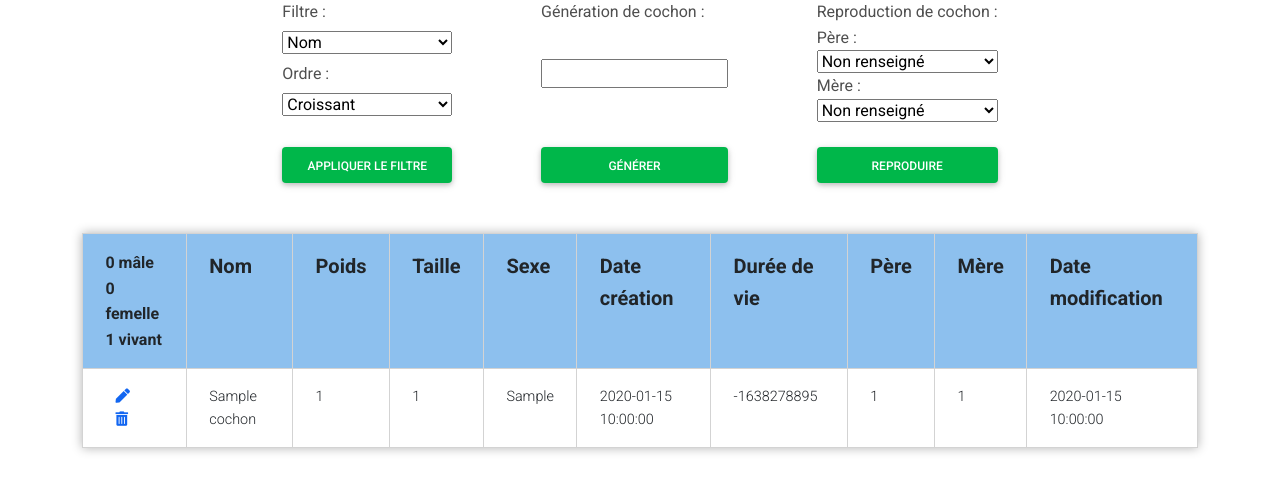
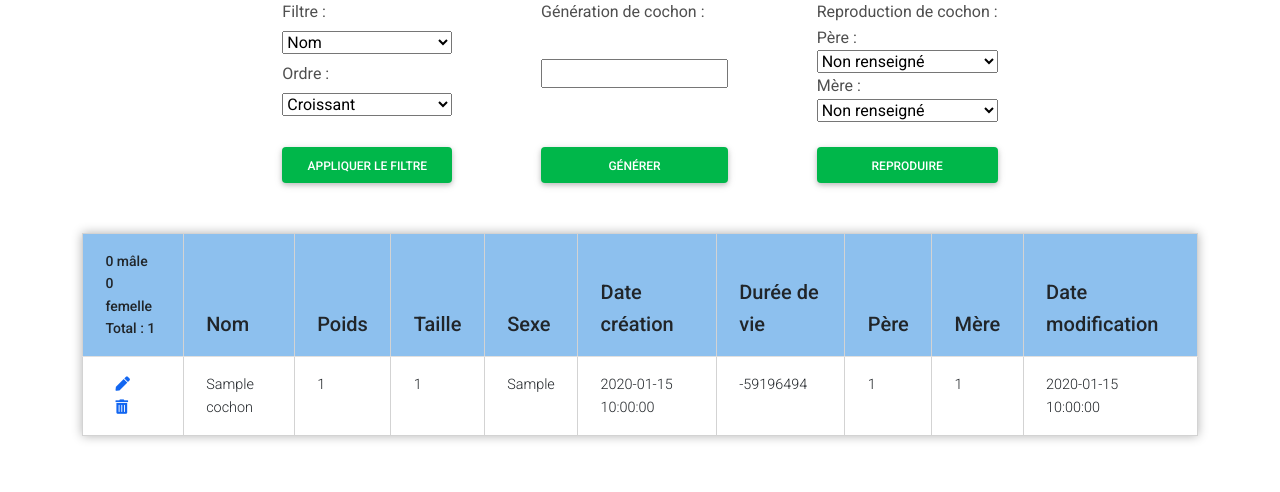
Before and after one commit to CAL3112/GestionCochons, a PHP site: page / in a window 1280 px wide. Shown: the part 228-720 px from the top of the page. Run offline with PHP 8.4, Linux system fonts and the light colour scheme; tables that the repository leaves empty hold one stand-in row (values such as "Sample post"); some libraries are stand-ins or nearby versions.

Commit message:
duree de vie et mort auto

```diff
--- a/ajax/confirm_delete.php
+++ b/ajax/confirm_delete.php
@@ -1,6 +1,6 @@
 <?php
 include('../classes/class_bdd.php');
 $conn = new BDD();
-$conn->UPDATE($_POST['tbldelete'], 'deleted_at', date('Y-m-d H:i:s'), $_POST['iddelete']);
+$conn->Update($_POST['tbldelete'], 'deleted_at', date('Y-m-d H:i:s'), $_POST['iddelete']);
 
 ?>
--- a/liste_cochon.php
+++ b/liste_cochon.php
@@ -52,7 +52,7 @@ if(isset($_POST['gen_cochon'])){
   $Obj_cochon->Set('nom', $nomCochon);
   $Obj_cochon->Set('poids', rand(30 , 250));
   $Obj_cochon->Set('taille', rand(50 , 180));
-  $Obj_cochon->Set('duree_de_vie', rand(600 , 604800));
+  $Obj_cochon->Set('duree_de_vie', rand(60 , 86400));
 }
 
   echo "<p class='note note-success message-creation'>Vous avez créé ".$_POST['nombre_cochon']." cochon"; if($_POST['nombre_cochon'] > 1 ) echo "s </p>";
@@ -70,9 +70,9 @@ if(isset($_POST['reprod_cochon'])){
   if($sexe == 0){$valSexe = "Male";$nomCochon = $tblNomMasculin[rand(0,9)];} else {$valSexe = "Femelle";$nomCochon = $tblNomFeminin[rand(0,9)];};
   $Obj_cochon->Set('sexe', $valSexe);
   $Obj_cochon->Set('nom', $nomCochon);
-  $Obj_cochon->Set('poids', rand(30 , 160));
-  $Obj_cochon->Set('taille', rand(50 , 40));
-  $Obj_cochon->Set('duree_de_vie', rand(6000 , 604800));
+  $Obj_cochon->Set('poids', rand(20 , 160));
+  $Obj_cochon->Set('taille', rand(30 , 40));
+  $Obj_cochon->Set('duree_de_vie', rand(3600 , 86400));
   $Obj_cochon->Set('id_pere', $_POST['pere']);
   $Obj_cochon->Set('id_mere', $_POST['mere']);
 }
@@ -117,6 +117,7 @@ $cochonne = ($Obj_cochon->SelectAllF());
                 <option value="taille" <?php if (isset($_GET['order'])) if ($_GET['order'] == "taille") echo "selected";?> >Taille</option>
                 <option value="sexe" <?php if (isset($_GET['order'])) if ($_GET['order'] == "sexe") echo "selected";?> >Sexe</option>
                 <option value="created_at" <?php if (isset($_GET['order'])) if ($_GET['order'] == "created_at") echo "selected";?> >Date de création</option>
+                <option value="duree_de_vie" <?php if (isset($_GET['order'])) if ($_GET['order'] == "duree_de_vie") echo "selected";?> >Durée de vie</option>
                 <option value="id_pere" <?php if (isset($_GET['order'])) if ($_GET['order'] == "id_pere") echo "selected";?> >Père</option>
                 <option value="id_mere" <?php if (isset($_GET['order'])) if ($_GET['order'] == "id_mere") echo "selected";?> >Mère</option>
                 <option value="updated_at" <?php if (isset($_GET['order'])) if ($_GET['order'] == "updated_at") echo "selected";?> >Date de modification</option>
@@ -159,27 +160,33 @@ $cochonne = ($Obj_cochon->SelectAllF());
 
 
 
-<table class="table table-cochon">
+<table id="table_id" class="display table table-cochon">
+    <thead>
     <tr>
-        <td>
+        <th>
             <?php echo $nb_cochon[0][0]." mâle";if($nb_cochon[0][0] > 1) echo "s";echo "<br>";?>
             <?php echo $nb_cochonne[0][0]." femelle";if($nb_cochonne[0][0] > 1) echo "s";echo "<br>";?>
-            <?php echo $nb_cochon_total[0][0]." vivant";if($nb_cochon_total[0][0] > 1) echo "s";echo "<br>";?>
-        </td>
-        <td>Nom</td>
-        <td>Poids</td>
-        <td>Taille</td>
-        <td>Sexe</td>
-        <td>Date création</td>
-        <td>Durée de vie</td>
-        <td>Père</td>
-        <td>Mère</td>
-        <td>Date modification</td>
+            <?php echo " Total : ".$nb_cochon_total[0][0]."<br>";?>
+        </th>
+        <th>Nom</th>
+        <th>Poids</th>
+        <th>Taille</th>
+        <th>Sexe</th>
+        <th>Date création</th>
+        <th>Durée de vie</th>
+        <th>Père</th>
+        <th>Mère</th>
+        <th>Date modification</th>
     </tr>
+</thead>
+<tbody>
     <?php
 
 
 foreach ($result_cochon as $ligne) {
+
+
+
 ?>
     <tr class="ligne_<?php echo $ligne['id_cochon']; ?>">
         <td>
@@ -192,17 +199,29 @@ foreach ($result_cochon as $ligne) {
         <td><?php echo $ligne['taille'];?></td>
         <td><?php echo $ligne['sexe'];?></td>
         <td><?php echo $ligne['created_at'];?></td>
-        <td><?php echo strtotime($ligne['duree_de_vie'])-time();?></td>
+        <td><?php echo strtotime($ligne['created_at'])+$ligne['duree_de_vie']-time();?></td>
         <td><?php echo $ligne['id_pere'];?></td>
         <td><?php echo $ligne['id_mere'];?></td>
         <td><?php echo $ligne['updated_at'];?></td>
     </tr>
 
-    <?php } ?>
+    <?php
 
+    if(strtotime($ligne['created_at'])+$ligne['duree_de_vie']-time() <= 0 ) {
+
+
+        $conn = new BDD();
+        $conn->UPDATE('cochon', 'deleted_at', date('Y-m-d H:i:s'), $ligne['id_cochon']);
+
+
+    }
+
+     } ?>
+</tbody>
 
 
 </table>
+
 
 <script type="text/javascript">
 
@@ -244,13 +263,7 @@ foreach ($result_cochon as $ligne) {
     function list_cochon(){
 
     }
-    var table = $('.table-cochon').DataTable( {
-    ajax: "data.json"
-    } );
 
-    setInterval( function () {
-        table.ajax.reload();
-    }, 1000 );
 
 
 </script>
--- a/menu.php
+++ b/menu.php
@@ -1,5 +1,5 @@
 <div class="menu" >
-    <a class="lien-menu" href="index.php?page=liste_cochon&order=nom&sort=ASC&depart=0&nbaffichage=5">Liste des cochons</a>
+    <a class="lien-menu" href="index.php?page=liste_cochon">Liste des cochons</a>
     <span>|</span>
     <a class="lien-menu" href="index.php?page=form_cochon&id=new">Ajouter un cochon</a>
 </div>
--- a/style.css
+++ b/style.css
@@ -50,7 +50,10 @@ td{
     padding: 10px;
     border: 1px solid lightgrey;
 }
-
+th{
+    padding: 10px;
+    border: 1px solid lightgrey;
+}
 
 table{
     border-collapse: collapse;
@@ -58,18 +61,18 @@ table{
     box-shadow: 0 0 10px rgba(0, 0, 0, 0.3);
 }
 
-tr:first-child{
+thead{
     font-weight: bold;
     background-color: #8dc0ee;
     font-size: 20px;
 }
 
-tr:not(:first-child):hover{
+tr:hover{
     background-color: #cbcbcb;
 }
 
-tr:first-child td:first-child{
-    font-size: 0.8em;
+tr:first-child th:first-child{
+    font-size: 0.7em;
 }
 
 tr:first-child{
```
Also changed, not shown: form_cochon.php (+1 -20 lines).
